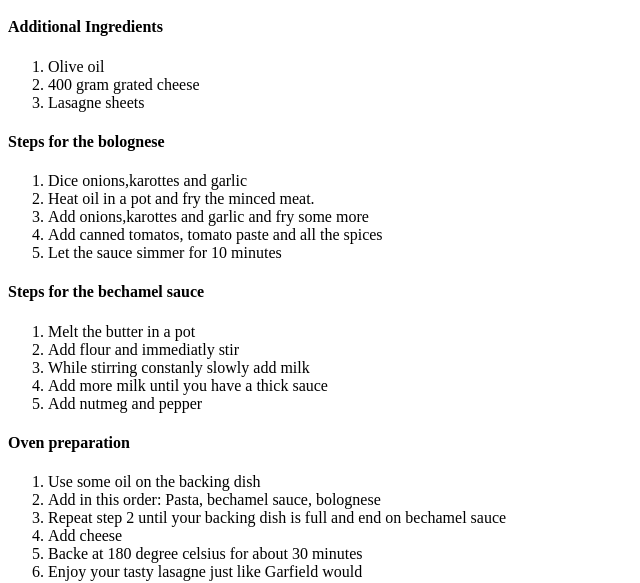
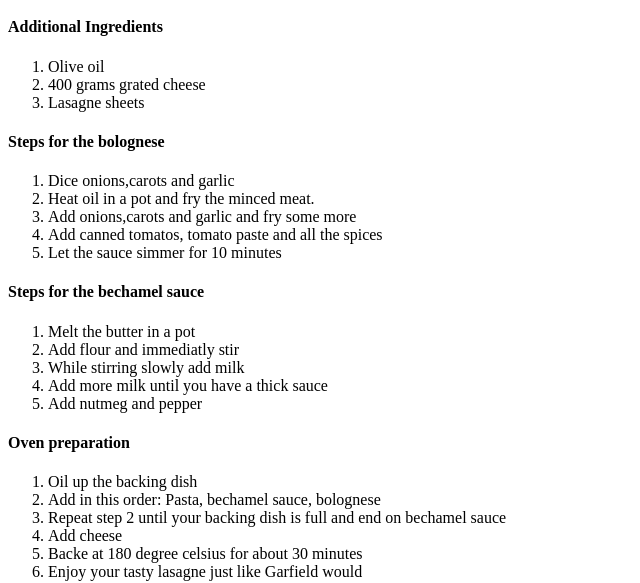
Before and after one commit to JF93/odin-recipes, a plain HTML site: page recipes/lasagne.html in a window 1280 px wide. Shown: the part 1093-1676 px from the top of the page, without its empty margins (0-640 px from the left). Drawn offline with Linux system fonts and the light colour scheme.

Commit message:
Fixed some spelling errors

```diff
--- a/recipes/lasagne.html
+++ b/recipes/lasagne.html
@@ -40,16 +40,16 @@
 
 <ol>
     <li>Olive oil</li>
-    <li>400 gram grated cheese</li>
+    <li>400 grams grated cheese</li>
     <li>Lasagne sheets</li>
 </ol>
 
 <h4>Steps for the bolognese</h4>
 
 <ol>
-    <li>Dice onions,karottes and garlic</li>
+    <li>Dice onions,carots and garlic</li>
     <li>Heat oil in a pot and fry the minced meat.</li>
-    <li>Add onions,karottes and garlic and fry some more</li>
+    <li>Add onions,carots and garlic and fry some more</li>
     <li>Add canned tomatos, tomato paste and all the spices</li>
     <li>Let the sauce simmer for 10 minutes</li>
 
@@ -60,7 +60,7 @@
 <ol>
     <li>Melt the butter in a pot</li>
     <li>Add flour and immediatly stir</li>
-    <li>While stirring constanly slowly add milk</li>
+    <li>While stirring slowly add milk</li>
     <li>Add more milk until you have a thick sauce</li>
     <li>Add nutmeg and pepper</li>
 </ol>
@@ -68,7 +68,7 @@
 <h4>Oven preparation</h4>
 
 <ol>
-    <li>Use some oil on the backing dish</li>
+    <li>Oil up the backing dish</li>
     <li>Add in this order: Pasta, bechamel sauce, bolognese </li>
     <li>Repeat step 2 until your backing dish is full and end on bechamel sauce</li>
     <li>Add cheese</li>
```
Also changed, not shown: recipes/bolo-de-caco.html (+3 -3 lines), recipes/pizza.html (+2 -2 lines).
